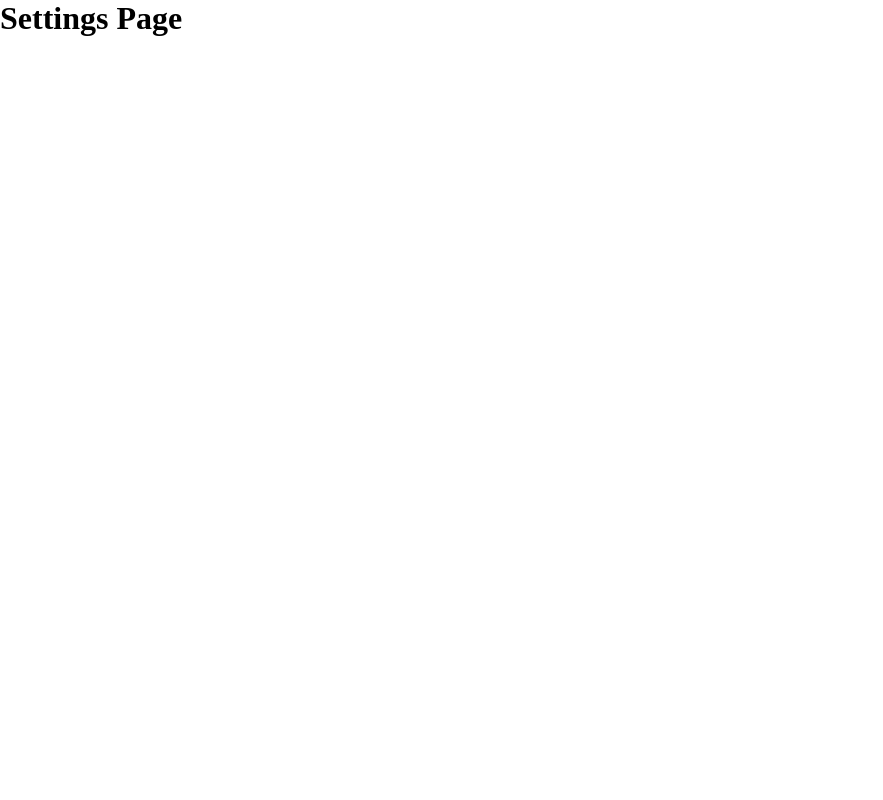
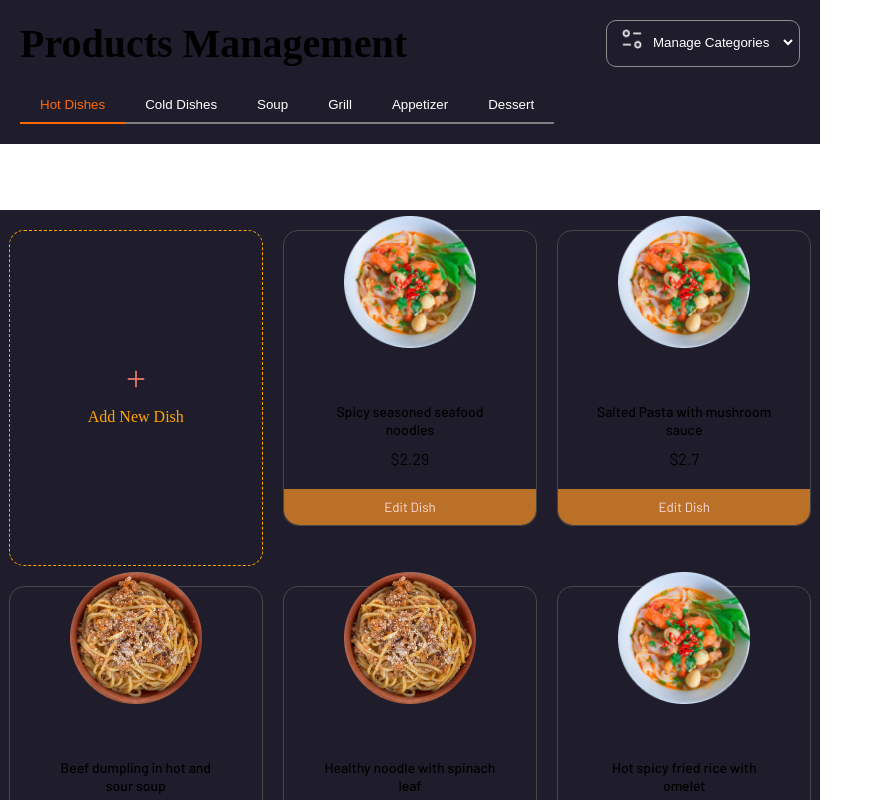
Before and after one commit to altugaltuner/food-order-altug, a React (Vite) app: page /settings in a window 1280 px wide. Shown: the top 800 px of the page, without its empty margins (0-883 px from the left). Built offline with nearby package versions, Linux system fonts and the light colour scheme; no server answers; the database is empty; sample sign-in values are in the browser's storage.

Commit message:
Update SettingsPage.jsx

```diff
--- a/src/pages/SettingsPage/SettingsPage.jsx
+++ b/src/pages/SettingsPage/SettingsPage.jsx
@@ -1,9 +1,11 @@
 import "./SettingsPage.scss";
+import "../../components/ProductsManagement/ProductsManagement";
+import ProductsManagement from "../../components/ProductsManagement/ProductsManagement";
 
 function SettingsPage() {
   return (
     <main className="settings-page">
-      <h1>Settings Page</h1>
+      <ProductsManagement />
     </main>
   );
 }
```
